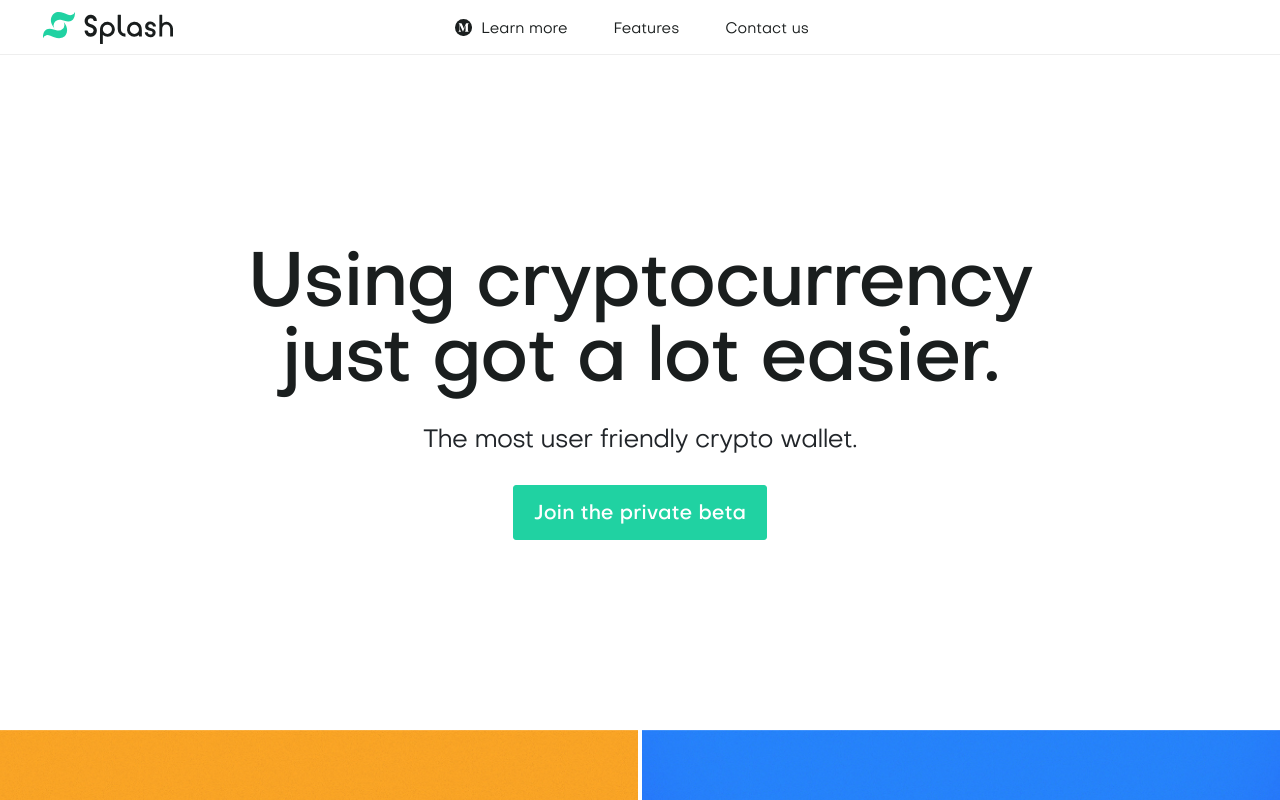
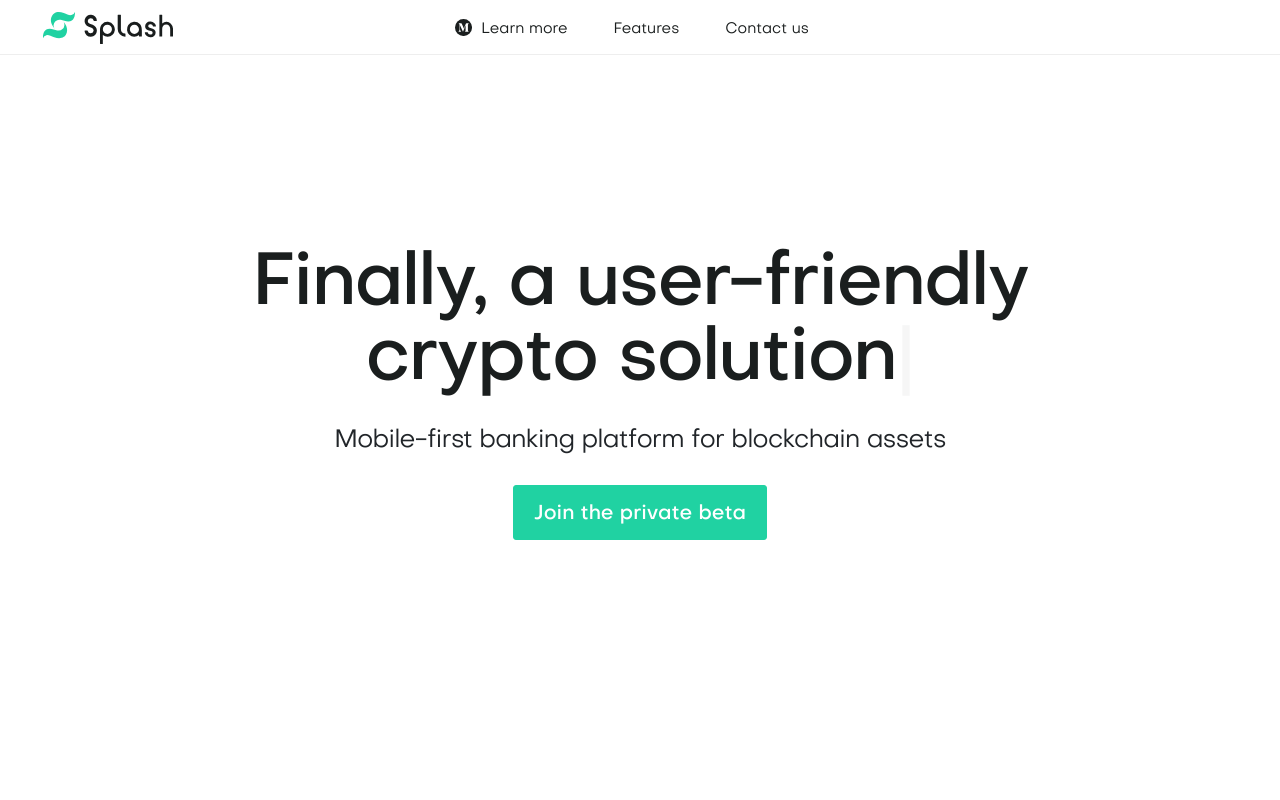
Before and after one commit to hexafin/splash.tech, a React app: page / in a window 1280 px wide. Shown: the top 800 px of the page. Built offline with nearby package versions, Linux system fonts and the light colour scheme.

Commit message:
typist and landing copy revision:

```diff
--- a/package.json
+++ b/package.json
@@ -49,6 +49,7 @@
     "react-dev-utils": "^6.0.5",
     "react-dom": "^16.6.0",
     "react-router-dom": "^4.3.1",
+    "react-typist": "^2.0.4",
     "resolve": "1.8.1",
     "sass-loader": "7.1.0",
     "serve": "^10.0.2",
--- a/src/App.scss
+++ b/src/App.scss
@@ -22,3 +22,17 @@ a,p,ul,li,h1,h2,h3,h4,h5,h6{
 li{
   list-style: none;
 }
+
+.Typist .Cursor {
+  display: inline-block; }
+  .Typist .Cursor--blinking {
+    opacity: 1;
+    animation: blink 1s linear infinite; }
+
+@keyframes blink {
+  0% {
+    opacity: 1; }
+  50% {
+    opacity: 0; }
+  100% {
+    opacity: 1; } }
--- a/src/Component/Landing/Landing.jsx
+++ b/src/Component/Landing/Landing.jsx
@@ -5,6 +5,7 @@ import 'aos/dist/aos.css';
 import * as NewsLetterService from '../../services/NewsLatterService';
 import * as ContactUsService from '../../services/ContactUsService';
 import * as CommanService from '../../services/CommanService';
+import Typist from 'react-typist'
 
 class Landing extends Component {
     state = {
@@ -25,9 +26,21 @@ class Landing extends Component {
                         <div className="row">
                             <div className="col-lg-8 offset-lg-2 col-sm-10 offset-sm-1 sp-colm-size-deskpot">
                                 <div className="sp-banner-inner-detail">
-                                    <h1 data-aos="fade-zoom-in" data-aos-delay="500">Using cryptocurrency just got a lot easier.</h1>
-                                    <p data-aos="fade-zoom-in" data-aos-delay="600">The most user friendly crypto wallet.</p>
-                                    <div data-aos="fade-zoom-in" data-aos-delay="600">
+
+                                    <h1>
+                                      Finally, a user-friendly{" "}
+                                      <Typist
+                                        avgTypingDelay={100}
+                                        className="landing-typist">
+                                        crypto wallet
+                                        <Typist.Delay ms={500} />
+                                        <Typist.Backspace count={6} delay={300} />
+                                        solution
+                                      </Typist>
+                                    </h1>
+
+                                    <p data-aos="fade-zoom-in" data-aos-delay="3000">Mobile-first banking platform for blockchain assets</p>
+                                    <div data-aos="fade-zoom-in" data-aos-delay="3000">
                                         <a href="mailto:support@splash.tech?Subject=Join Splash's private beta">Join the private beta</a>
                                     </div>
                                 </div>
--- a/src/Component/Landing/Landing.scss
+++ b/src/Component/Landing/Landing.scss
@@ -26,9 +26,13 @@
     }
 }
 
+.landing-typist {
+    display: inline;
+}
+
 .sp-banner-section{
     padding: 100px 0;
-    // height: 635px;
+    /*height: 635px;*/
     text-align: center;
     background: white;
     position: relative;
@@ -57,9 +61,10 @@
         }
     }
     .sp-banner-inner-detail{
-        max-width: 300px;
+        /*max-width: 400px;*/
         margin: 0 auto;
         width: 100%;
+        height: 400px;
         @include media-breakpoint-up(sm){
             max-width: 420px;
             margin: 0 auto;
@@ -87,7 +92,7 @@
                 margin-bottom: 25px;
             }
             @include media-breakpoint-up(xl){
-                font-size: 75px;
+                font-size: 73px;
                 line-height: 75px;
             }
         }
```
Also changed, not shown: 1 other file (tests, documents, lock files or other folders).
